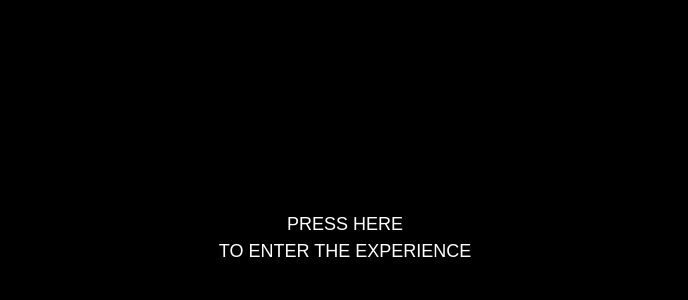
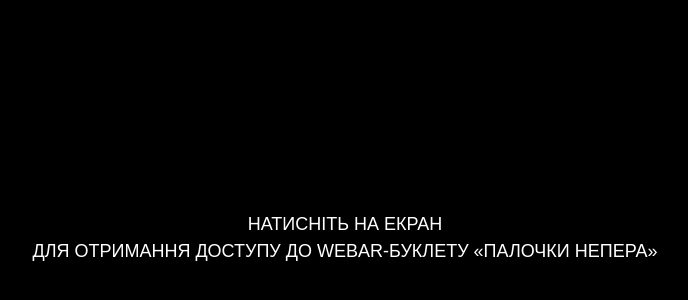
Before and after one commit to glomate/WebAR-Kopytin, a plain HTML site: page index.html in a window 1280 px wide. Shown: the part 162-462 px from the top of the page, without its empty margins (295-983 px from the left). Drawn offline with nearby package versions, Linux system fonts and the light colour scheme.

Commit message:
Update index.html
Changed by GitHub

```diff
--- a/index.html
+++ b/index.html
@@ -27,9 +27,9 @@
                 text-transform: uppercase; font-family: Arial, Helvetica, sans-serif; font-weight: 400; line-height: 1.5em; font-size: large; white-space: nowrap;
                 user-select: none; pointer-events: none;
             ">
-            Press here
+            Натисніть на екран
             <br>
-            to enter the experience
+            для отримання доступу до WebAR-буклету «Палочки Непера»
         </div>
     </div>
 
```
